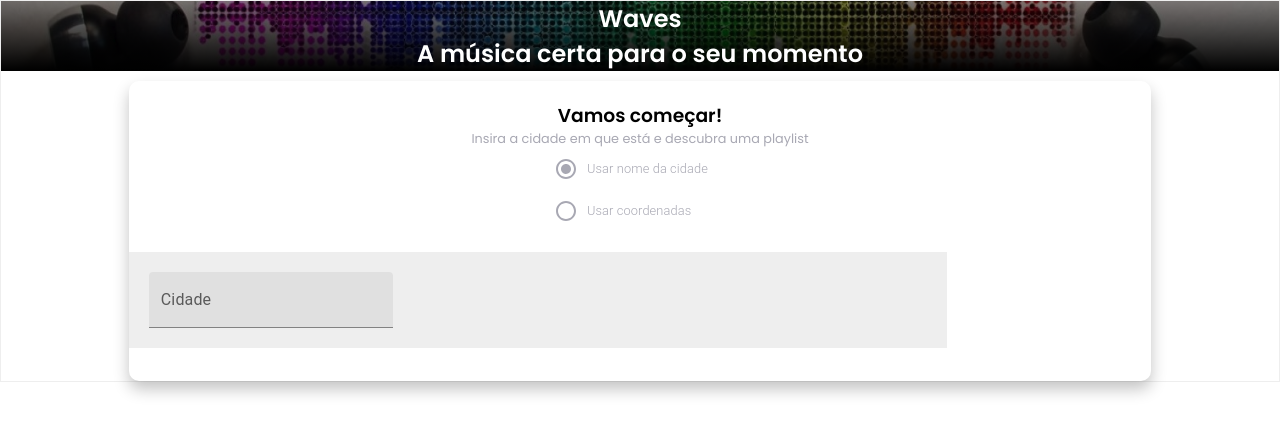
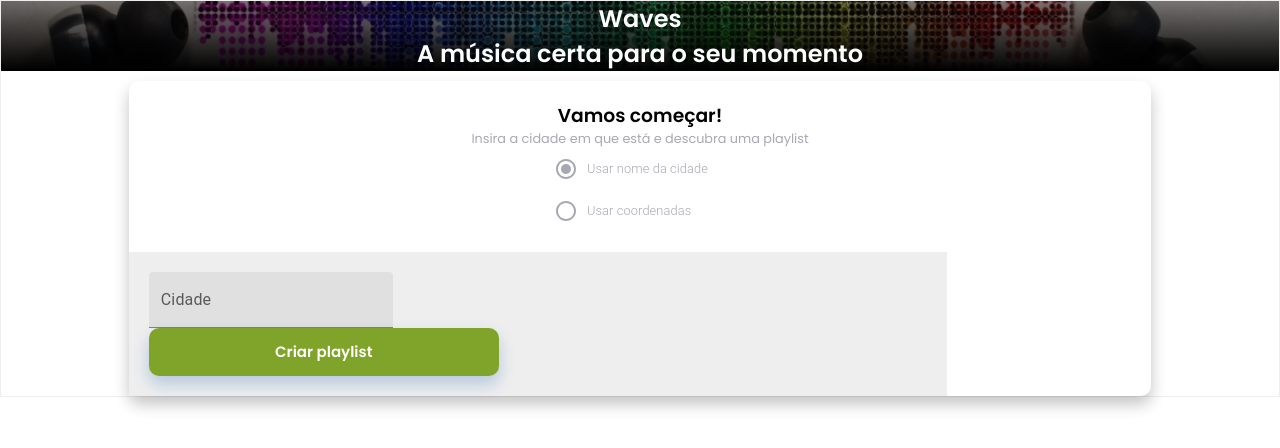
Before and after one commit to gduartemenezes/playlistmaker-web, a React (Create React App) app: page / in a window 1280 px wide. Shown: the top 448 px of the page. Built offline with nearby package versions, Linux system fonts and the light colour scheme.

Commit message:
feat: add content to HomeCard

```diff
--- a/src/pages/Home/HomeCard/index.tsx
+++ b/src/pages/Home/HomeCard/index.tsx
@@ -1,28 +1,67 @@
 import React, { SyntheticEvent } from "react";
+import { useState } from "react";
+
 import { Card } from "../../../components/UI/Card";
+import { Button } from "../../../components/UI/Button";
 import { InfoDiv, Container } from "./styles";
-import {
-  Box,
-  FormControl,
-  FormControlLabel,
-  Input,
-  RadioGroup,
-  Radio,
-  TextField,
-} from "@mui/material";
-import { useState } from "react";
+import { FormControlLabel, RadioGroup, Radio, TextField } from "@mui/material";
 
 export function HomeCard(props: any) {
   const [searchType, setSearchType] = useState("cidade");
   const [searchCidade, setSearchCidade] = useState("");
+  const [searchLongitude, setSearchLongitude] = useState("");
+  const [searchLatitude, setSearchLatitude] = useState("");
+  const [isLoading, setIsLoading] = useState(false);
   function changeSearchHandler(event: SyntheticEvent, newValue: string) {
     console.log(newValue);
     setSearchType(newValue);
   }
-  function changeSearchCidadeHandler(
-    event: React.ChangeEvent<HTMLTextAreaElement>
-  ) {
-    setSearchCidade(event.target.value.toString());
+  const formFields =
+    searchType === "cidade" ? (
+      <div>
+        <TextField
+          placeholder="Digite o nome da cidade"
+          label="Cidade"
+          defaultValue=""
+          variant="filled"
+          value={searchCidade}
+          onChange={(e) => {
+            setSearchCidade(e.target.value);
+          }}
+          disabled={isLoading}
+        />
+      </div>
+    ) : (
+      <div>
+        <TextField
+          placeholder="Digite a latitude"
+          label="Latitude"
+          defaultValue=""
+          variant="filled"
+          value={searchLatitude}
+          onChange={(e) => {
+            setSearchLatitude(e.target.value);
+          }}
+          disabled={isLoading}
+        />
+        <TextField
+          placeholder="Digite a longitude"
+          label="Longitude"
+          defaultValue=""
+          variant="filled"
+          value={searchLongitude}
+          onChange={(e) => {
+            setSearchLongitude(e.target.value);
+          }}
+          disabled={isLoading}
+        />
+      </div>
+    );
+  function submitHandler() {
+    setIsLoading(true);
+    setTimeout(() => {
+      setIsLoading(false);
+    }, 3000);
   }
   return (
     <Card className="homeCard">
@@ -50,16 +89,16 @@ export function HomeCard(props: any) {
         </RadioGroup>
       </InfoDiv>
       <Container>
-        <TextField
-          className="rene"
-          placeholder="Digite o nome da cidade"
-          label="Cidade"
-          defaultValue=""
-          variant="filled"
-          value={searchCidade}
-          onChange={changeSearchCidadeHandler}
-          style={{ color: "blue" }}
-        />
+        {formFields}
+        <div>
+          <Button
+            onClick={submitHandler}
+            className="btn btn-primary"
+            disabled={isLoading}
+          >
+            {isLoading ? "Aguarde ..." : "Criar playlist"}{" "}
+          </Button>
+        </div>
       </Container>
     </Card>
   );
```
